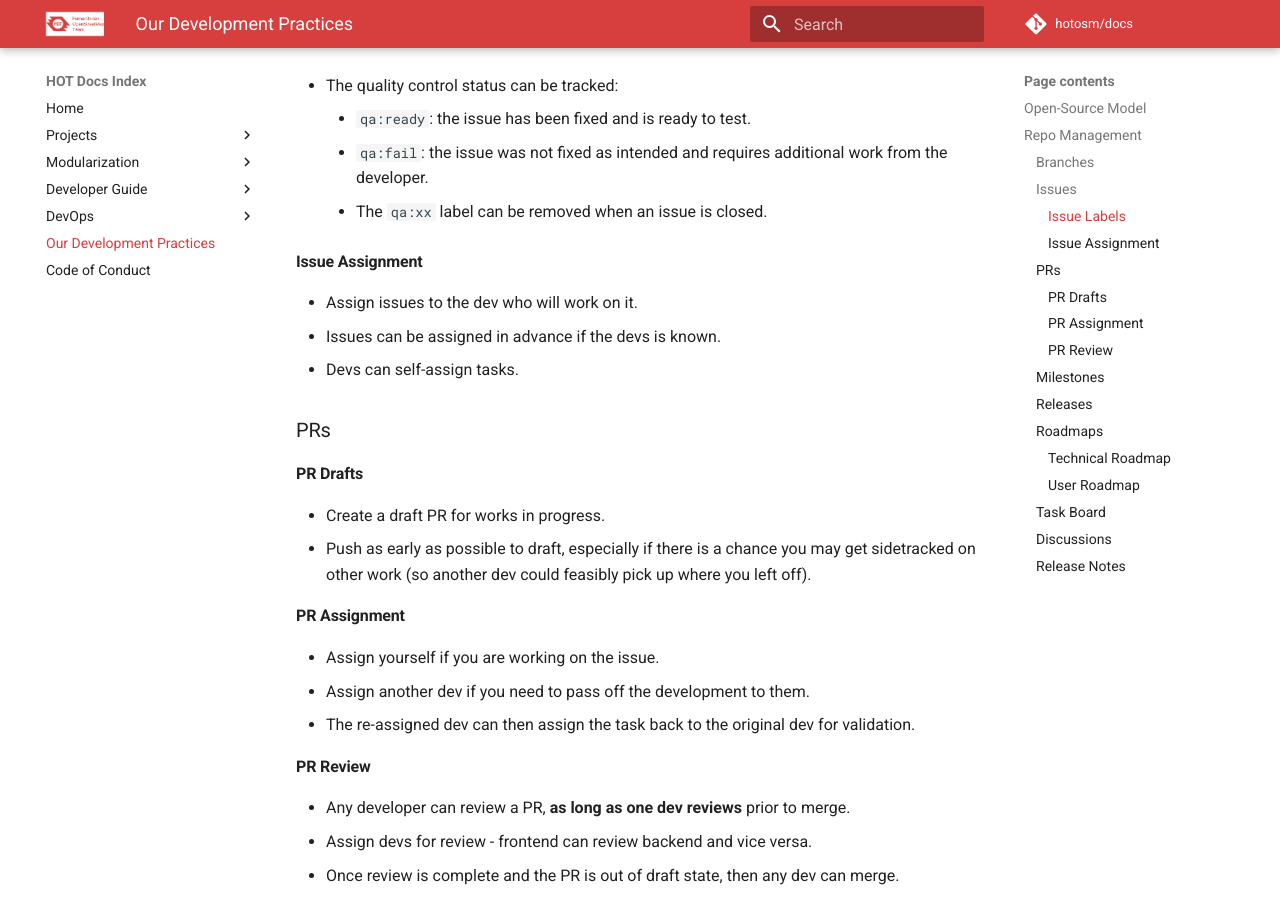
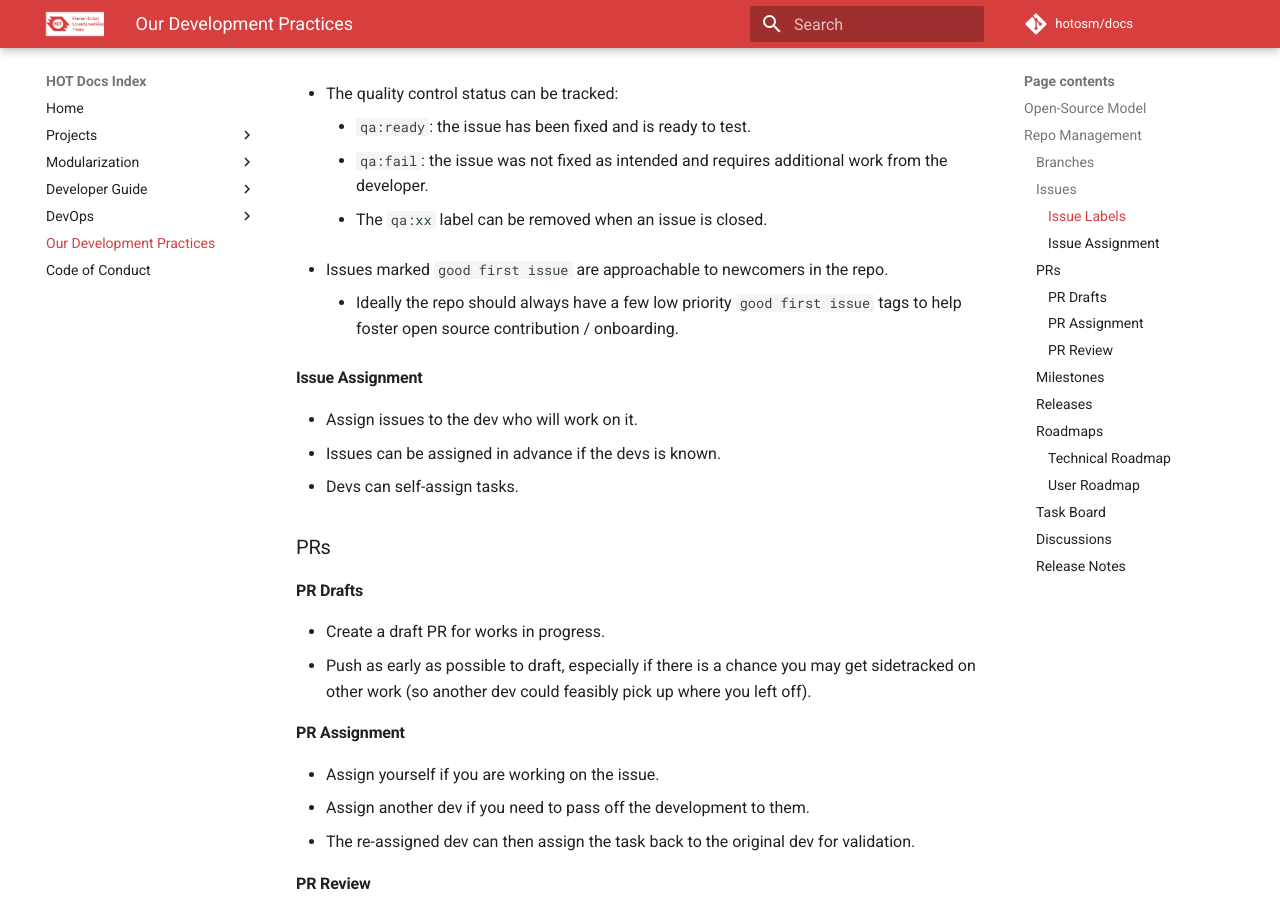
Before and after one commit to hotosm/docs, an MkDocs documentation site: the page built from docs/dev-practices.md, in a window 1280 px wide and 900 px high, scrolled down 1312 px. Built offline with MkDocs 1.6.1 and Material for MkDocs 9.7.7, drawn with Linux system fonts in a browser that asks for light colours; comment, search, counter and statistics services are not loaded.

Commit message:
feat: enable mkdocs instant navigation feature

```diff
--- a/docs/dev-practices.md
+++ b/docs/dev-practices.md
@@ -46,10 +46,15 @@
     > If there are, consider breaking them down to smaller tasks.
 
 - The quality control status can be tracked:
+
   - `qa:ready`: the issue has been fixed and is ready to test.
   - `qa:fail`: the issue was not fixed as intended and requires additional
     work from the developer.
   - The `qa:xx` label can be removed when an issue is closed.
+
+- Issues marked `good first issue` are approachable to newcomers in the repo.
+  - Ideally the repo should always have a few low priority `good first issue`
+    tags to help foster open source contribution / onboarding.
 
 #### Issue Assignment
 
--- a/mkdocs.yml
+++ b/mkdocs.yml
@@ -25,6 +25,10 @@
   favicon: assets/images/favicon.png
   logo: assets/images/hot_logo.png
   # custom_dir: docs/overrides
+  features:
+    - navigation.instant
+    - navigation.instant.prefetch
+    - navigation.instant.progress
 
 extra_css:
   - css/extra.css
```
